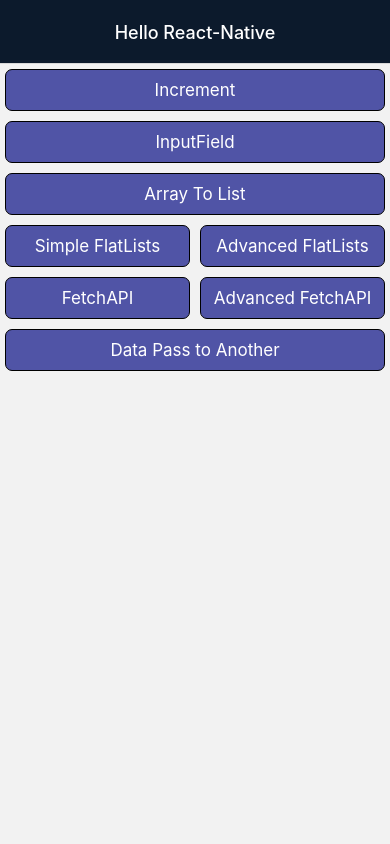
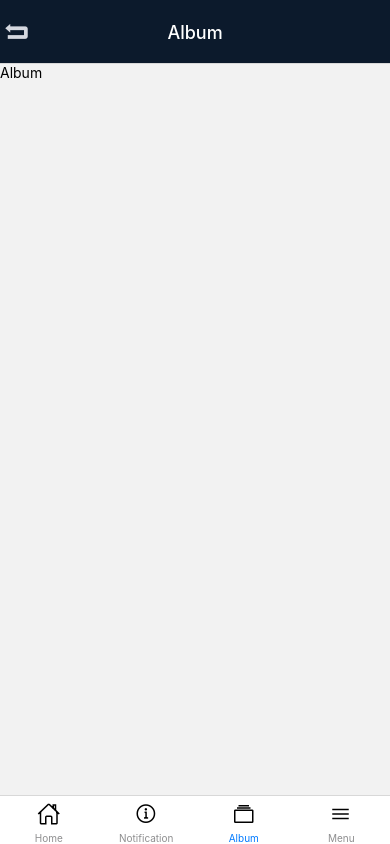
Before and after one commit to imdadulhaque1/ReactNative-Learning, a React Native app: screen /Album in a window 390 px wide. Built offline with nearby package versions, Linux system fonts and the light colour scheme.

Commit message:
Tab Navigation added primarily

```diff
--- a/App.js
+++ b/App.js
@@ -17,6 +17,7 @@
 import BackButton from './src/Reuseable/BackButton';
 import One from './src/DataPassingOne_Another/One';
 import Another from './src/DataPassingOne_Another/Another';
+import HomeScreen from './src/Home/HomeScreen';
 
 const Stack = createNativeStackNavigator();
 
@@ -24,6 +25,13 @@
   return (
     <NavigationContainer>
       <Stack.Navigator>
+        <Stack.Screen
+          name="HomeScreen"
+          component={HomeScreen}
+          options={{
+            headerShown: false,
+          }}
+        />
         <Stack.Screen
           name="Home"
           component={Home}
--- a/package.json
+++ b/package.json
@@ -10,6 +10,7 @@
     "lint": "eslint ."
   },
   "dependencies": {
+    "@react-navigation/bottom-tabs": "^6.5.2",
     "@react-navigation/native": "^6.1.1",
     "@react-navigation/native-stack": "^6.9.7",
     "axios": "^1.2.2",
--- /dev/null
+++ b/src/ButtomNavigation/Album.js
@@ -0,0 +1,14 @@
+import {StyleSheet, Text, View} from 'react-native';
+import React from 'react';
+
+const Album = () => {
+  return (
+    <View>
+      <Text>Album</Text>
+    </View>
+  );
+};
+
+export default Album;
+
+const styles = StyleSheet.create({});
--- /dev/null
+++ b/src/ButtomNavigation/Menu.js
@@ -0,0 +1,14 @@
+import {StyleSheet, Text, View} from 'react-native';
+import React from 'react';
+
+const Menu = () => {
+  return (
+    <View>
+      <Text>Menu</Text>
+    </View>
+  );
+};
+
+export default Menu;
+
+const styles = StyleSheet.create({});
--- /dev/null
+++ b/src/ButtomNavigation/Notification.js
@@ -0,0 +1,14 @@
+import {StyleSheet, Text, View} from 'react-native';
+import React from 'react';
+
+const Notification = () => {
+  return (
+    <View>
+      <Text>Notification</Text>
+    </View>
+  );
+};
+
+export default Notification;
+
+const styles = StyleSheet.create({});
--- /dev/null
+++ b/src/Home/HomeScreen.js
@@ -0,0 +1,99 @@
+/* eslint-disable prettier/prettier */
+import {StyleSheet, Text, View} from 'react-native';
+import React from 'react';
+import {createBottomTabNavigator} from '@react-navigation/bottom-tabs';
+import Home from './Home';
+import DataFetchAnother from '../DataFetchAnother';
+import BackButton from '../Reuseable/BackButton';
+import Ionicicons from 'react-native-vector-icons/Ionicons';
+import Notification from '../ButtomNavigation/Notification';
+import Album from '../ButtomNavigation/Album';
+import Menu from '../ButtomNavigation/Menu';
+
+const Tab = createBottomTabNavigator();
+
+const HomeScreen = () => {
+  return (
+    <>
+      <Tab.Navigator>
+        <Tab.Screen
+          name="Home"
+          component={Home}
+          options={{
+            tabBarIcon: () => {
+              return <ButtomIconFunc name="home-outline" />;
+            },
+            title: 'Home',
+            headerTitleAlign: 'center',
+            headerTitleStyle: {
+              color: '#fff',
+            },
+            headerStyle: {
+              backgroundColor: '#0C1A2C',
+            },
+          }}
+        />
+        <Tab.Screen
+          name="Notification"
+          component={Notification}
+          options={{
+            tabBarIcon: () => {
+              return <ButtomIconFunc name="information-circle-outline" />;
+            },
+            title: 'Notification',
+            headerTitleAlign: 'center',
+            headerTitleStyle: {
+              color: '#fff',
+            },
+            headerStyle: {
+              backgroundColor: '#0C1A2C',
+            },
+            headerLeft: () => <BackButton />,
+          }}
+        />
+        <Tab.Screen
+          name="Album"
+          component={Album}
+          options={{
+            tabBarIcon: () => {
+              return <ButtomIconFunc name="albums-outline" />;
+            },
+            title: 'Album',
+            headerTitleAlign: 'center',
+            headerTitleStyle: {
+              color: '#fff',
+            },
+            headerStyle: {
+              backgroundColor: '#0C1A2C',
+            },
+            headerLeft: () => <BackButton />,
+          }}
+        />
+        <Tab.Screen
+          name="Menu"
+          component={Menu}
+          options={{
+            tabBarIcon: () => <ButtomIconFunc name="menu-outline" />,
+            title: 'Menu',
+            headerTitleAlign: 'center',
+            headerTitleStyle: {
+              color: '#fff',
+            },
+            headerStyle: {
+              backgroundColor: '#0C1A2C',
+            },
+            headerLeft: () => <BackButton />,
+          }}
+        />
+      </Tab.Navigator>
+    </>
+  );
+};
+
+export default HomeScreen;
+
+const ButtomIconFunc = props => {
+  return <Ionicicons name={props.name} size={24} />;
+};
+
+const styles = StyleSheet.create({});
```
Also changed, not shown: 1 other file (tests, documents, lock files or other folders).
